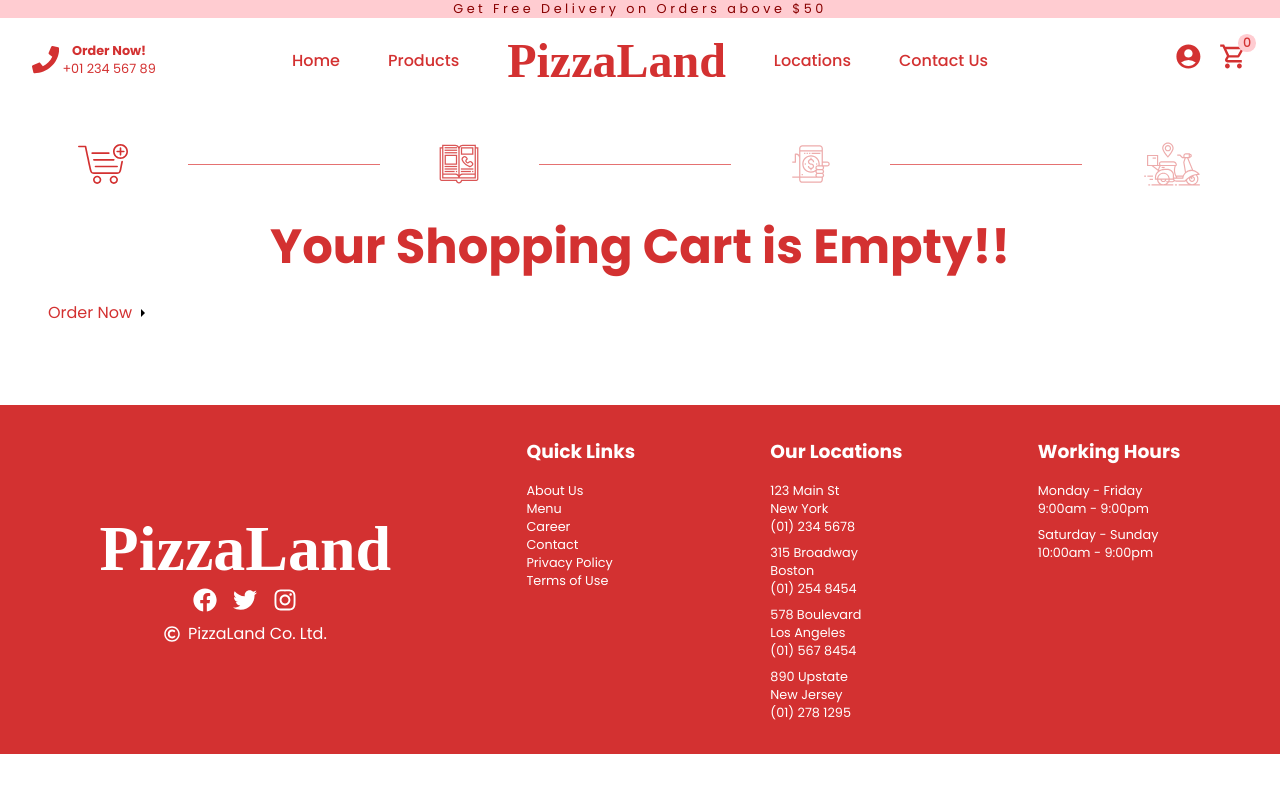
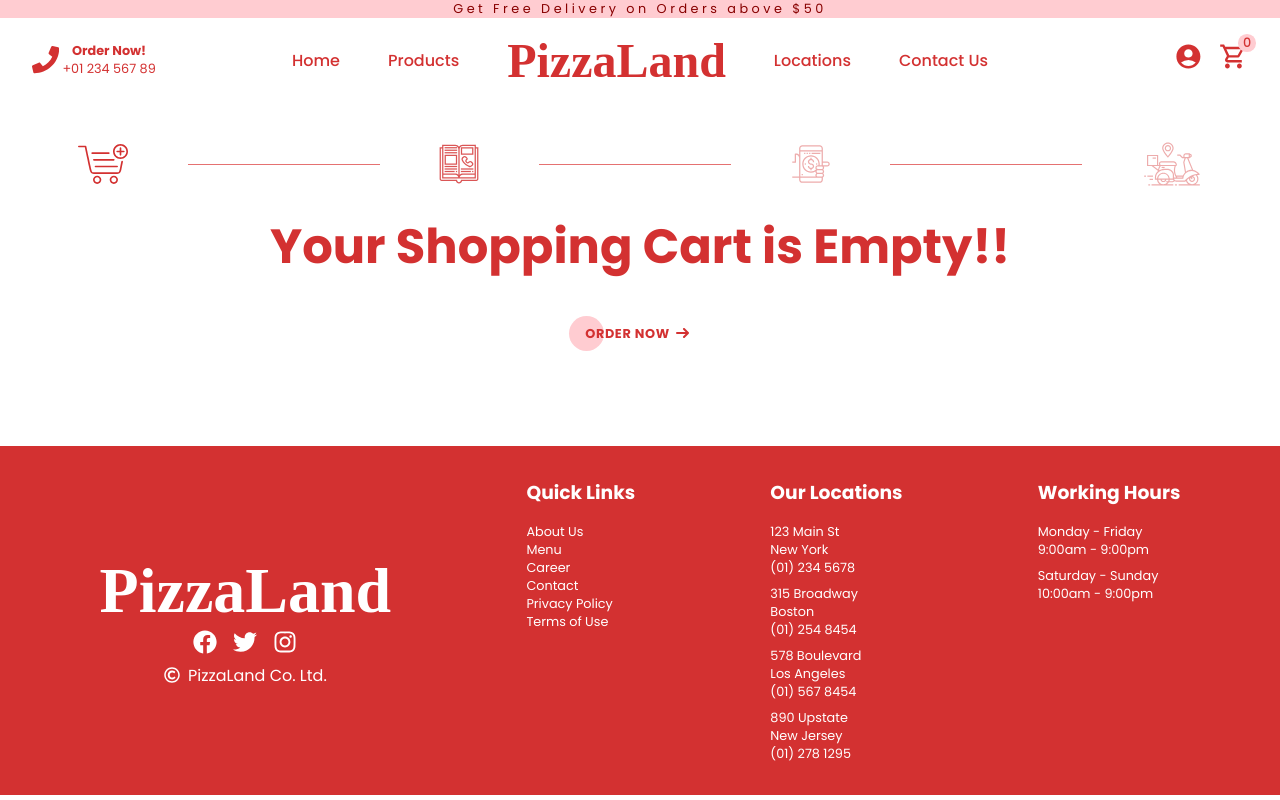
Before and after one commit to zeetaen1989/pizza-delivery, a Next.js app: page /cart in a window 1280 px wide. Built offline with nearby package versions, Linux system fonts and the light colour scheme; a web font is replaced by a local one.

Commit message:
style: order now button added

```diff
--- a/components/layouts/Cart/Cart.module.scss
+++ b/components/layouts/Cart/Cart.module.scss
@@ -152,4 +152,10 @@
       }
     }
   }
+
+  .btn__order {
+    @include a.button-one;
+    margin: 1rem auto;
+    padding: 0.3rem 1rem;
+  }
 }
```
